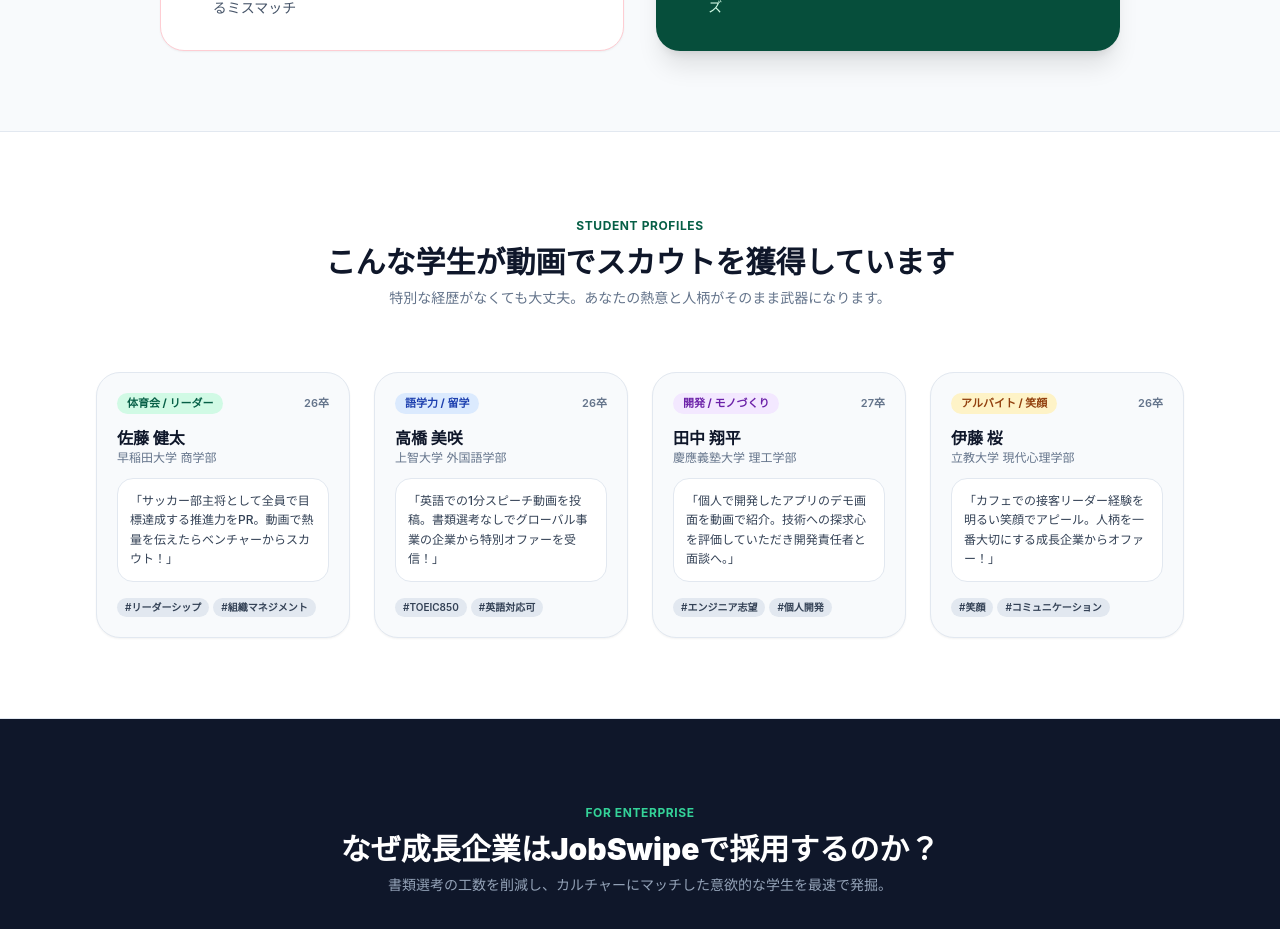
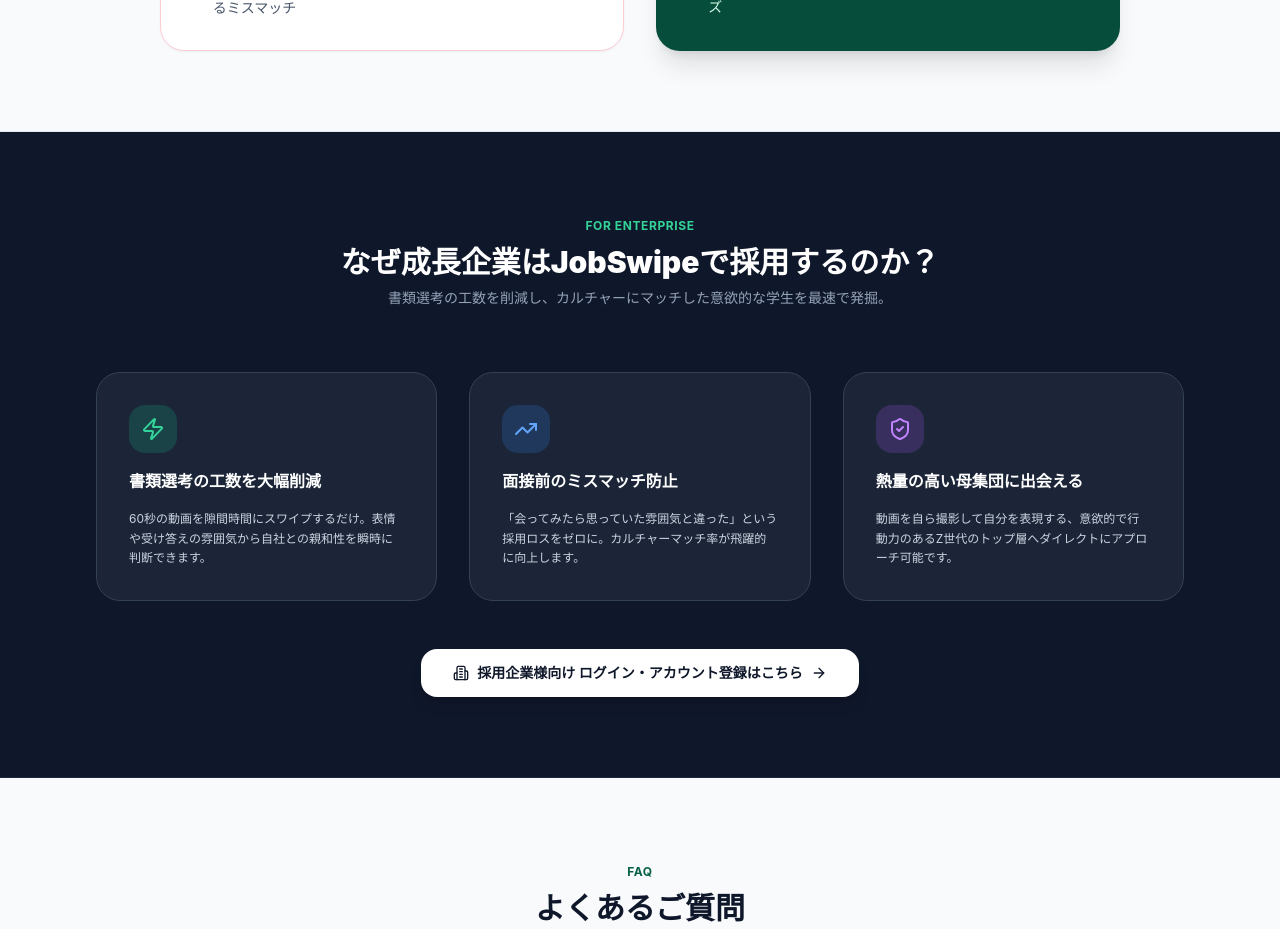
Before and after one commit to nanato0102/jobswipe, a Next.js app: page / in a window 1280 px wide. Shown: the part 1340-2269 px from the top of the page. Built offline with nearby package versions, Linux system fonts and the light colour scheme.

Commit message:
fix(lp): remove unproven student profiles section, streamline authentic storytelling flow

```diff
--- a/src/app/page.tsx
+++ b/src/app/page.tsx
@@ -8,14 +8,9 @@ import {
   User,
   Building2,
   ArrowRight,
-  Video,
-  MessageSquare,
-  Heart,
   CheckCircle2,
   XCircle,
   HelpCircle,
-  Play,
-  Award,
   Zap,
   TrendingUp,
   ShieldCheck,
@@ -213,118 +208,7 @@ export default function HomePage() {
       </section>
 
       {/* ========================================================================= */}
-      {/* 3. 実際の学生プロフィール実例カード */}
-      {/* ========================================================================= */}
-      <section className="py-20 bg-white border-b border-slate-200">
-        <div className="mx-auto max-w-6xl px-4 sm:px-6 lg:px-8">
-          <div className="text-center max-w-2xl mx-auto mb-16 space-y-2">
-            <span className="text-xs font-bold text-emerald-800 tracking-wider uppercase">Student Profiles</span>
-            <h2 className="text-2xl sm:text-3xl font-black text-slate-900">
-              こんな学生が動画でスカウトを獲得しています
-            </h2>
-            <p className="text-xs sm:text-sm text-slate-500">
-              特別な経歴がなくても大丈夫。あなたの熱意と人柄がそのまま武器になります。
-            </p>
-          </div>
-
-          <div className="grid sm:grid-cols-2 lg:grid-cols-4 gap-6">
-            {/* 学生カード 1 */}
-            <div className="bg-slate-50 rounded-3xl border border-slate-200 p-5 space-y-4 hover:border-emerald-500 transition-colors shadow-sm flex flex-col justify-between">
-              <div className="space-y-3">
-                <div className="flex items-center justify-between">
-                  <span className="text-[11px] font-bold px-2.5 py-0.5 rounded-full bg-emerald-100 text-emerald-800">
-                    体育会 / リーダー
-                  </span>
-                  <span className="text-[11px] text-slate-500 font-semibold">26卒</span>
-                </div>
-                <div>
-                  <h3 className="font-bold text-base text-slate-900">佐藤 健太</h3>
-                  <p className="text-xs text-slate-500">早稲田大学 商学部</p>
-                </div>
-                <p className="text-xs text-slate-700 font-medium leading-relaxed bg-white p-3 rounded-2xl border border-slate-200">
-                  「サッカー部主将として全員で目標達成する推進力をPR。動画で熱量を伝えたらベンチャーからスカウト！」
-                </p>
-              </div>
-              <div className="flex flex-wrap gap-1">
-                <span className="text-[10px] px-2 py-0.5 rounded-full bg-slate-200 text-slate-700 font-semibold">#リーダーシップ</span>
-                <span className="text-[10px] px-2 py-0.5 rounded-full bg-slate-200 text-slate-700 font-semibold">#組織マネジメント</span>
-              </div>
-            </div>
-
-            {/* 学生カード 2 */}
-            <div className="bg-slate-50 rounded-3xl border border-slate-200 p-5 space-y-4 hover:border-emerald-500 transition-colors shadow-sm flex flex-col justify-between">
-              <div className="space-y-3">
-                <div className="flex items-center justify-between">
-                  <span className="text-[11px] font-bold px-2.5 py-0.5 rounded-full bg-blue-100 text-blue-800">
-                    語学力 / 留学
-                  </span>
-                  <span className="text-[11px] text-slate-500 font-semibold">26卒</span>
-                </div>
-                <div>
-                  <h3 className="font-bold text-base text-slate-900">高橋 美咲</h3>
-                  <p className="text-xs text-slate-500">上智大学 外国語学部</p>
-                </div>
-                <p className="text-xs text-slate-700 font-medium leading-relaxed bg-white p-3 rounded-2xl border border-slate-200">
-                  「英語での1分スピーチ動画を投稿。書類選考なしでグローバル事業の企業から特別オファーを受信！」
-                </p>
-              </div>
-              <div className="flex flex-wrap gap-1">
-                <span className="text-[10px] px-2 py-0.5 rounded-full bg-slate-200 text-slate-700 font-semibold">#TOEIC850</span>
-                <span className="text-[10px] px-2 py-0.5 rounded-full bg-slate-200 text-slate-700 font-semibold">#英語対応可</span>
-              </div>
-            </div>
-
-            {/* 学生カード 3 */}
-            <div className="bg-slate-50 rounded-3xl border border-slate-200 p-5 space-y-4 hover:border-emerald-500 transition-colors shadow-sm flex flex-col justify-between">
-              <div className="space-y-3">
-                <div className="flex items-center justify-between">
-                  <span className="text-[11px] font-bold px-2.5 py-0.5 rounded-full bg-purple-100 text-purple-800">
-                    開発 / モノづくり
-                  </span>
-                  <span className="text-[11px] text-slate-500 font-semibold">27卒</span>
-                </div>
-                <div>
-                  <h3 className="font-bold text-base text-slate-900">田中 翔平</h3>
-                  <p className="text-xs text-slate-500">慶應義塾大学 理工学部</p>
-                </div>
-                <p className="text-xs text-slate-700 font-medium leading-relaxed bg-white p-3 rounded-2xl border border-slate-200">
-                  「個人で開発したアプリのデモ画面を動画で紹介。技術への探求心を評価していただき開発責任者と面談へ。」
-                </p>
-              </div>
-              <div className="flex flex-wrap gap-1">
-                <span className="text-[10px] px-2 py-0.5 rounded-full bg-slate-200 text-slate-700 font-semibold">#エンジニア志望</span>
-                <span className="text-[10px] px-2 py-0.5 rounded-full bg-slate-200 text-slate-700 font-semibold">#個人開発</span>
-              </div>
-            </div>
-
-            {/* 学生カード 4 */}
-            <div className="bg-slate-50 rounded-3xl border border-slate-200 p-5 space-y-4 hover:border-emerald-500 transition-colors shadow-sm flex flex-col justify-between">
-              <div className="space-y-3">
-                <div className="flex items-center justify-between">
-                  <span className="text-[11px] font-bold px-2.5 py-0.5 rounded-full bg-amber-100 text-amber-800">
-                    アルバイト / 笑顔
-                  </span>
-                  <span className="text-[11px] text-slate-500 font-semibold">26卒</span>
-                </div>
-                <div>
-                  <h3 className="font-bold text-base text-slate-900">伊藤 桜</h3>
-                  <p className="text-xs text-slate-500">立教大学 現代心理学部</p>
-                </div>
-                <p className="text-xs text-slate-700 font-medium leading-relaxed bg-white p-3 rounded-2xl border border-slate-200">
-                  「カフェでの接客リーダー経験を明るい笑顔でアピール。人柄を一番大切にする成長企業からオファー！」
-                </p>
-              </div>
-              <div className="flex flex-wrap gap-1">
-                <span className="text-[10px] px-2 py-0.5 rounded-full bg-slate-200 text-slate-700 font-semibold">#笑顔</span>
-                <span className="text-[10px] px-2 py-0.5 rounded-full bg-slate-200 text-slate-700 font-semibold">#コミュニケーション</span>
-              </div>
-            </div>
-          </div>
-        </div>
-      </section>
-
-      {/* ========================================================================= */}
-      {/* 4. 企業側のリアルな採用メリット */}
+      {/* 3. 企業側のリアルな採用メリット */}
       {/* ========================================================================= */}
       <section className="py-20 bg-slate-900 text-white border-b border-slate-800">
         <div className="mx-auto max-w-6xl px-4 sm:px-6 lg:px-8">
@@ -384,7 +268,7 @@ export default function HomePage() {
       </section>
 
       {/* ========================================================================= */}
-      {/* 5. よくある質問（FAQ） */}
+      {/* 4. よくある質問（FAQ） */}
       {/* ========================================================================= */}
       <section className="py-20 bg-slate-50 border-b border-slate-200">
         <div className="mx-auto max-w-4xl px-4 sm:px-6 lg:px-8">
@@ -430,7 +314,7 @@ export default function HomePage() {
       </section>
 
       {/* ========================================================================= */}
-      {/* 6. ラストCTA */}
+      {/* 5. ラストCTA */}
       {/* ========================================================================= */}
       <section className="py-20 bg-emerald-800 text-white text-center">
         <div className="mx-auto max-w-3xl px-4 sm:px-6 lg:px-8 space-y-6">
@@ -456,7 +340,7 @@ export default function HomePage() {
       </section>
 
       {/* ========================================================================= */}
-      {/* 7. 信頼性フッター */}
+      {/* 6. 信頼性フッター */}
       {/* ========================================================================= */}
       <footer className="bg-white border-t border-slate-200 py-12">
         <div className="mx-auto max-w-7xl px-4 sm:px-6 lg:px-8 space-y-8">
```
